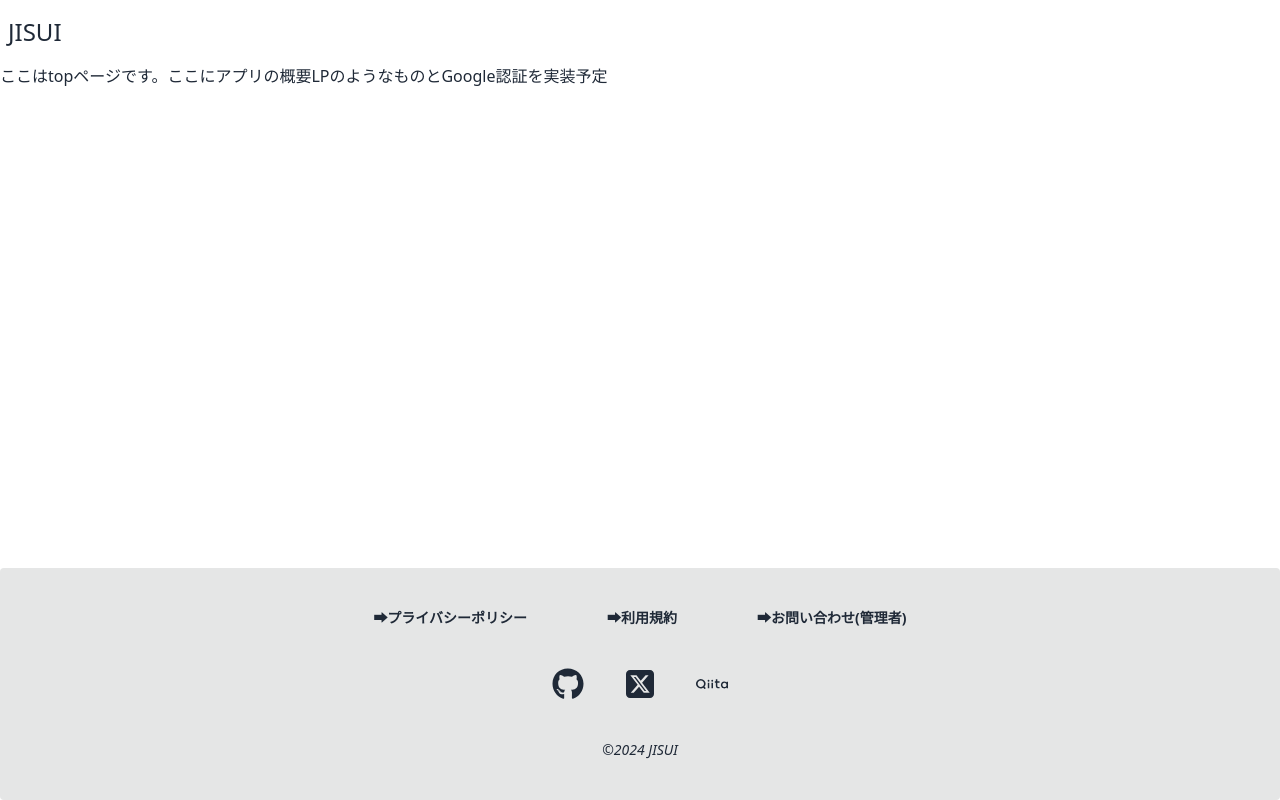
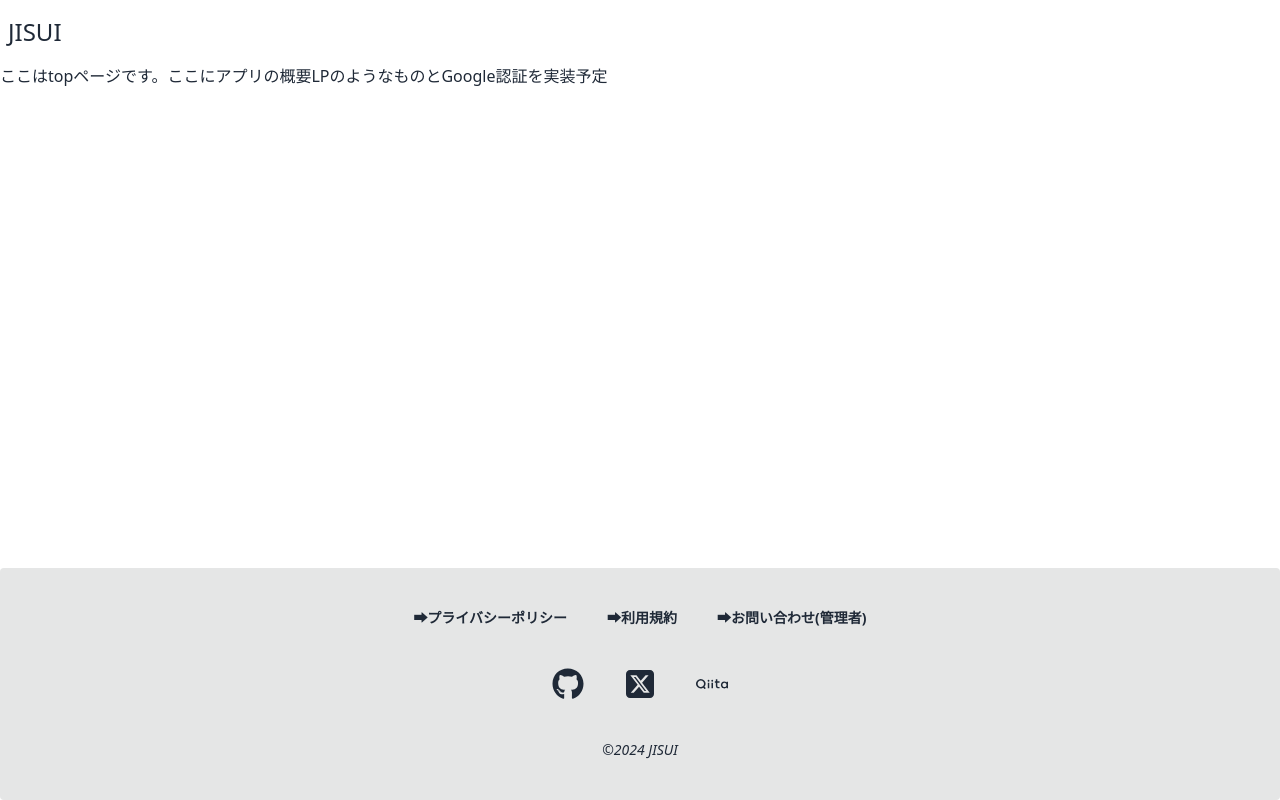
Before and after one commit to hirohiro-sys/JISUI, a Next.js app: page / in a window 1280 px wide. Built offline with nearby package versions, Linux system fonts and the light colour scheme.

Commit message:
特になし

```diff
--- a/app/components/common/Footer.tsx
+++ b/app/components/common/Footer.tsx
@@ -7,7 +7,7 @@ import { SiQiita } from "react-icons/si";
 export const Footer = () => {
   return (
     <footer className="footer footer-center bg-base-300 text-base-content rounded p-10">
-      <nav className="grid grid-flow-col gap-20">
+      <nav className="grid grid-flow-col gap-10">
         {/* プライバシーポリシーと利用規約は別途コンポーネントを作成予定 */}
         <Link className="link link-hover font-bold" href="#">
           ➡︎プライバシーポリシー
```
